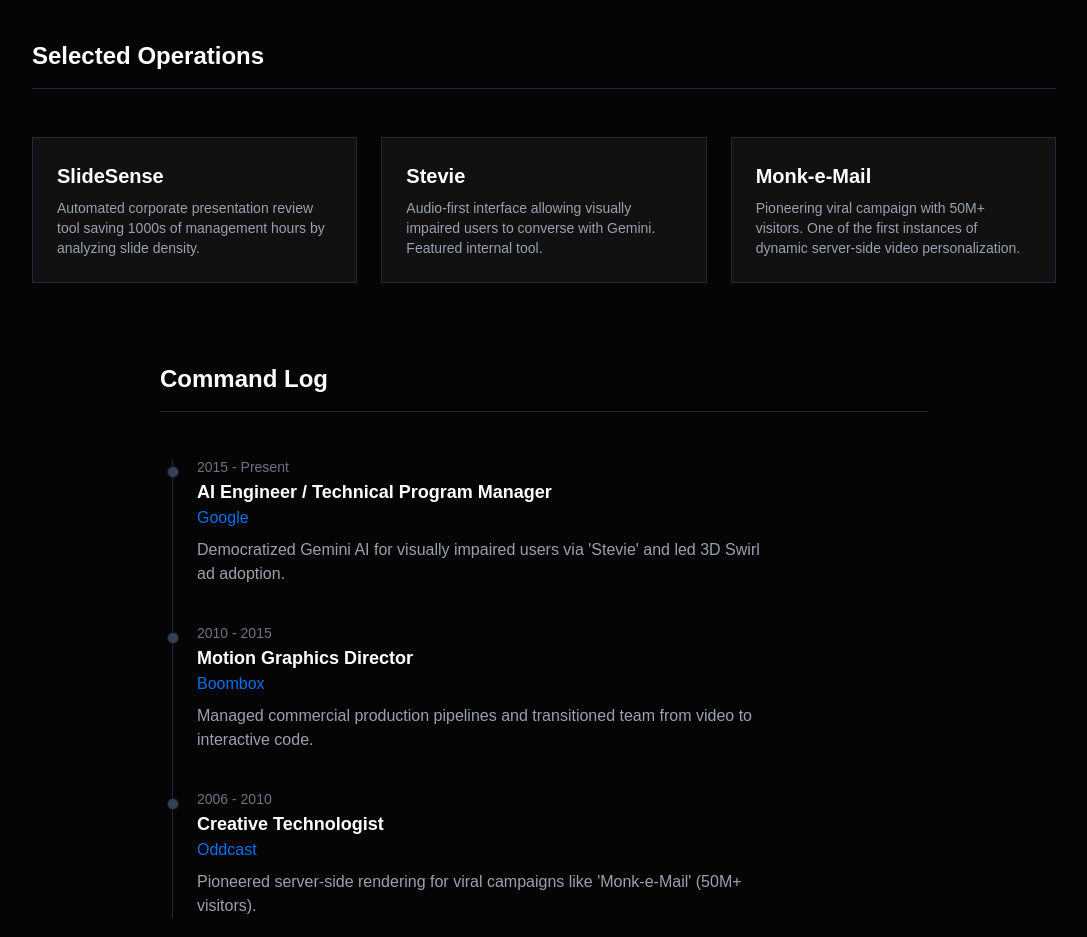
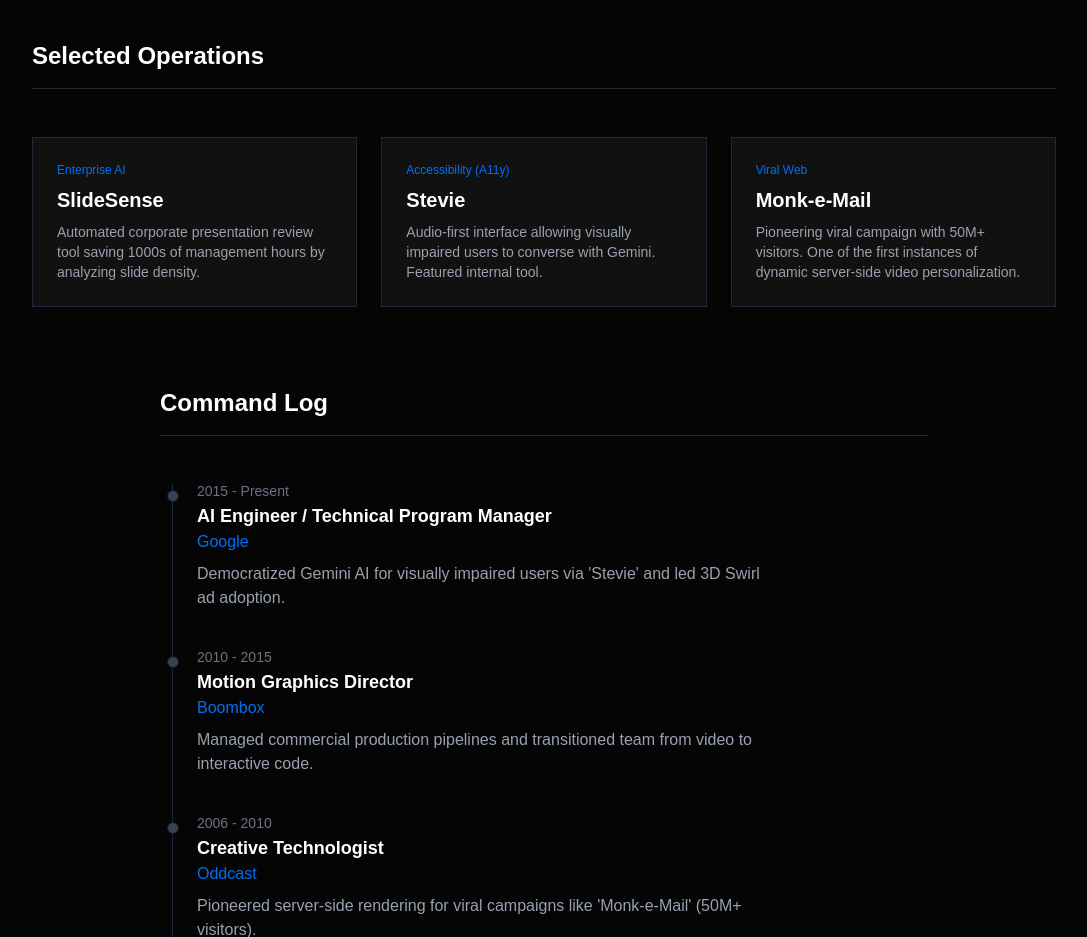
Before and after one commit to marinoonthelake-blip/my-portfolio, a Next.js app: page / in a window 1280 px wide. Shown: the part 840-1777 px from the top of the page, without its empty margins (96-1183 px from the left). Built offline with nearby package versions, Linux system fonts and the light colour scheme.

Commit message:
Final Polish: Interactive Gallery & Images

```diff
--- a/src/components/ProjectGallery.tsx
+++ b/src/components/ProjectGallery.tsx
@@ -1,5 +1,8 @@
 "use client";
-import { useState } from "react";
+
+import { useState, useRef } from "react";
+import { useGSAP } from "@gsap/react";
+import gsap from "gsap";
 
 type Project = {
   id: string;
@@ -12,15 +15,75 @@
 
 export default function ProjectGallery({ projects }: { projects: Project[] }) {
   const [selected, setSelected] = useState<Project | null>(null);
+  const modalRef = useRef<HTMLDivElement>(null);
+
+  // Animate the Modal In
+  useGSAP(() => {
+    if (selected && modalRef.current) {
+      gsap.fromTo(
+        modalRef.current,
+        { opacity: 0, scale: 0.95, y: 20 },
+        { opacity: 1, scale: 1, y: 0, duration: 0.3, ease: "power2.out" }
+      );
+    }
+  }, [selected]);
 
   return (
-    <div className="grid grid-cols-1 md:grid-cols-3 gap-6">
-      {projects.map((p) => (
-        <div key={p.id} className="p-6 border border-gray-800 bg-[#111]">
-          <h3 className="text-xl font-bold text-white">{p.title}</h3>
-          <p className="text-gray-400 text-sm mt-2">{p.summary}</p>
+    <>
+      <div className="grid grid-cols-1 md:grid-cols-3 gap-6">
+        {projects.map((p) => (
+          <button
+            key={p.id}
+            onClick={() => setSelected(p)}
+            className="group flex flex-col items-start p-6 border border-gray-800 bg-[#111] hover:border-[#0070F3] transition-colors text-left w-full"
+          >
+            <span className="text-xs font-mono text-[#0070F3] mb-2">
+              {p.category}
+            </span>
+            <h3 className="text-xl font-bold text-white mb-2 group-hover:text-[#0070F3] transition-colors">
+              {p.title}
+            </h3>
+            <p className="text-sm text-gray-400 line-clamp-3">
+              {p.summary}
+            </p>
+          </button>
+        ))}
+      </div>
+
+      {/* Modal Overlay */}
+      {selected && (
+        <div className="fixed inset-0 z-50 flex items-center justify-center p-4 bg-black/80 backdrop-blur-sm"
+             onClick={() => setSelected(null)}>
+          <div
+            ref={modalRef}
+            onClick={(e) => e.stopPropagation()}
+            className="bg-[#111] border border-gray-700 p-8 max-w-lg w-full shadow-2xl relative"
+          >
+            <button
+              onClick={() => setSelected(null)}
+              className="absolute top-4 right-4 text-gray-500 hover:text-white"
+            >
+              ✕
+            </button>
+            <div className="text-[#0070F3] font-mono text-sm mb-2">
+              {selected.category}
+            </div>
+            <h2 className="text-3xl font-bold text-white mb-4">
+              {selected.title}
+            </h2>
+            <p className="text-gray-300 mb-6 leading-relaxed">
+              {selected.summary}
+            </p>
+            <div className="flex flex-wrap gap-2">
+              {selected.tech.map((t) => (
+                <span key={t} className="px-2 py-1 bg-gray-800 text-gray-300 text-xs font-mono rounded">
+                  {t}
+                </span>
+              ))}
+            </div>
+          </div>
         </div>
-      ))}
-    </div>
+      )}
+    </>
   );
 }
```
